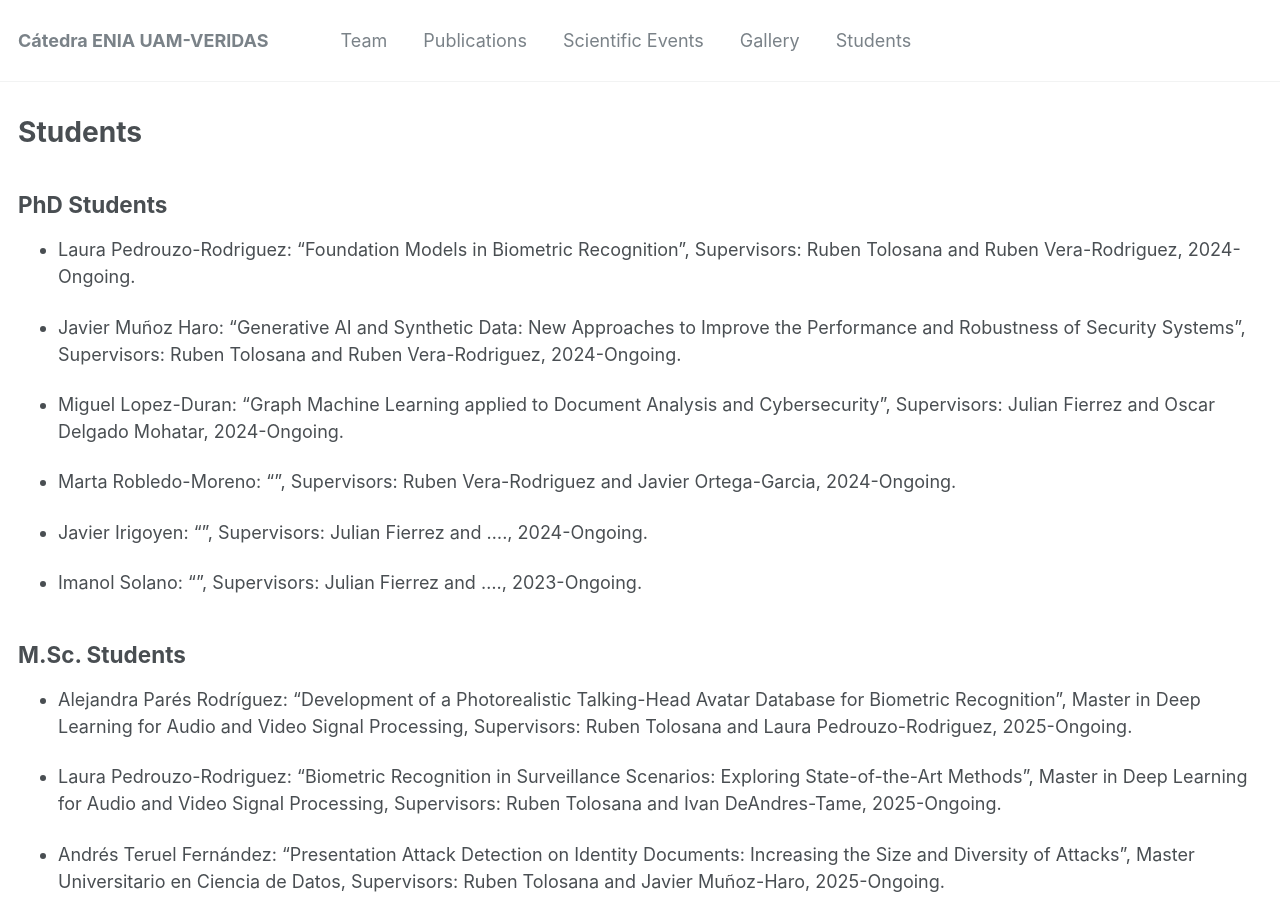
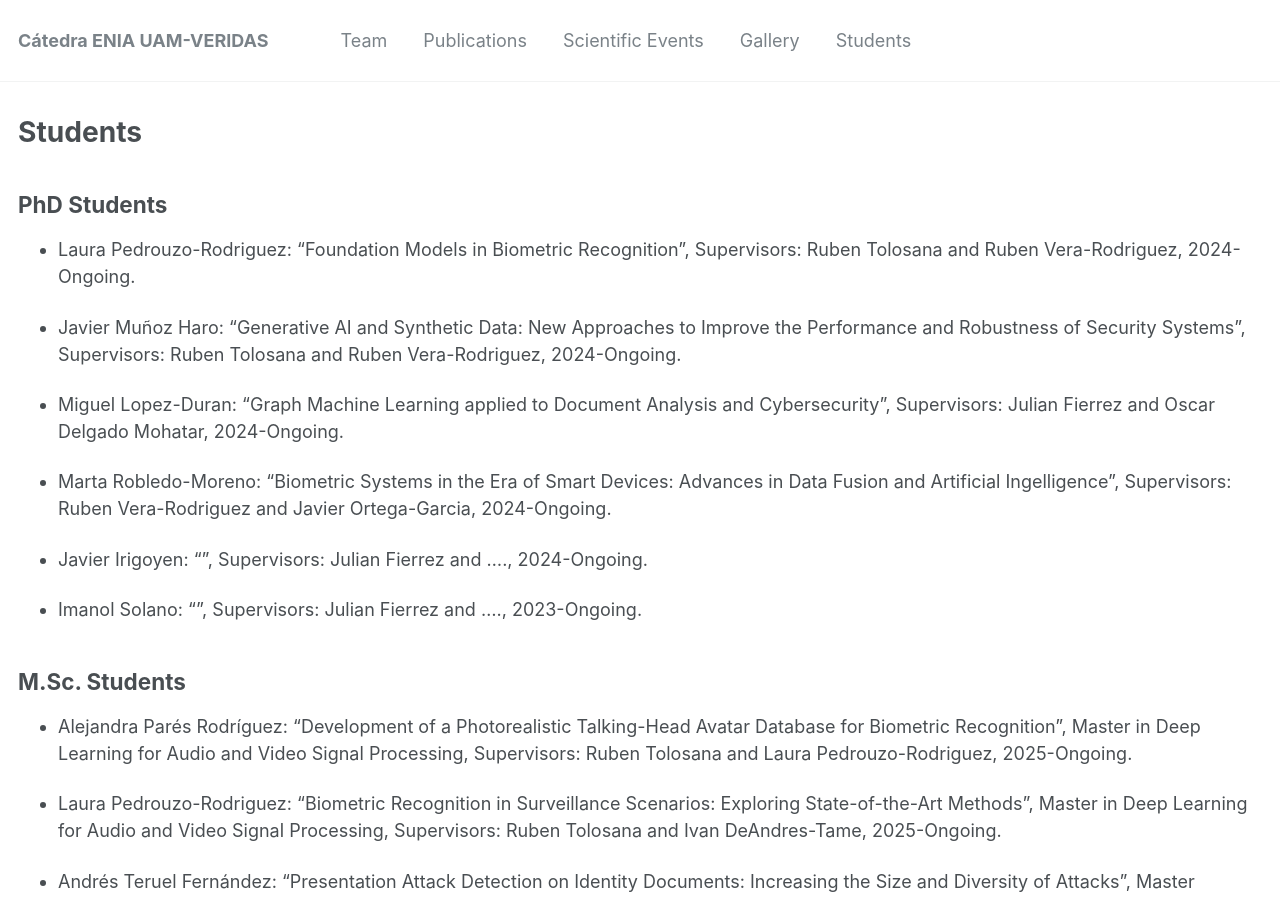
Before and after one commit to catedraeniauam/catedraeniauam.github.io, a Jekyll site: the page built from _pages/students.md, in a window 1280 px wide and 900 px high. Built offline with Jekyll 4.4.1, drawn with Linux system fonts in a browser that asks for light colours.

Commit message:
anadimos el titulo de tesis de Marta

```diff
--- a/_pages/students.md
+++ b/_pages/students.md
@@ -14,7 +14,7 @@ PhD Students
 
 - Miguel Lopez-Duran: “Graph Machine Learning applied to Document Analysis and Cybersecurity”, Supervisors: Julian Fierrez and Oscar Delgado Mohatar, 2024-Ongoing.
 
-- Marta Robledo-Moreno: “”, Supervisors: Ruben Vera-Rodriguez and Javier Ortega-Garcia, 2024-Ongoing.
+- Marta Robledo-Moreno: “Biometric Systems in the Era of Smart Devices: Advances in Data Fusion and Artificial Ingelligence”, Supervisors: Ruben Vera-Rodriguez and Javier Ortega-Garcia, 2024-Ongoing.
 
 - Javier Irigoyen: “”, Supervisors: Julian Fierrez and …., 2024-Ongoing.
 
```
